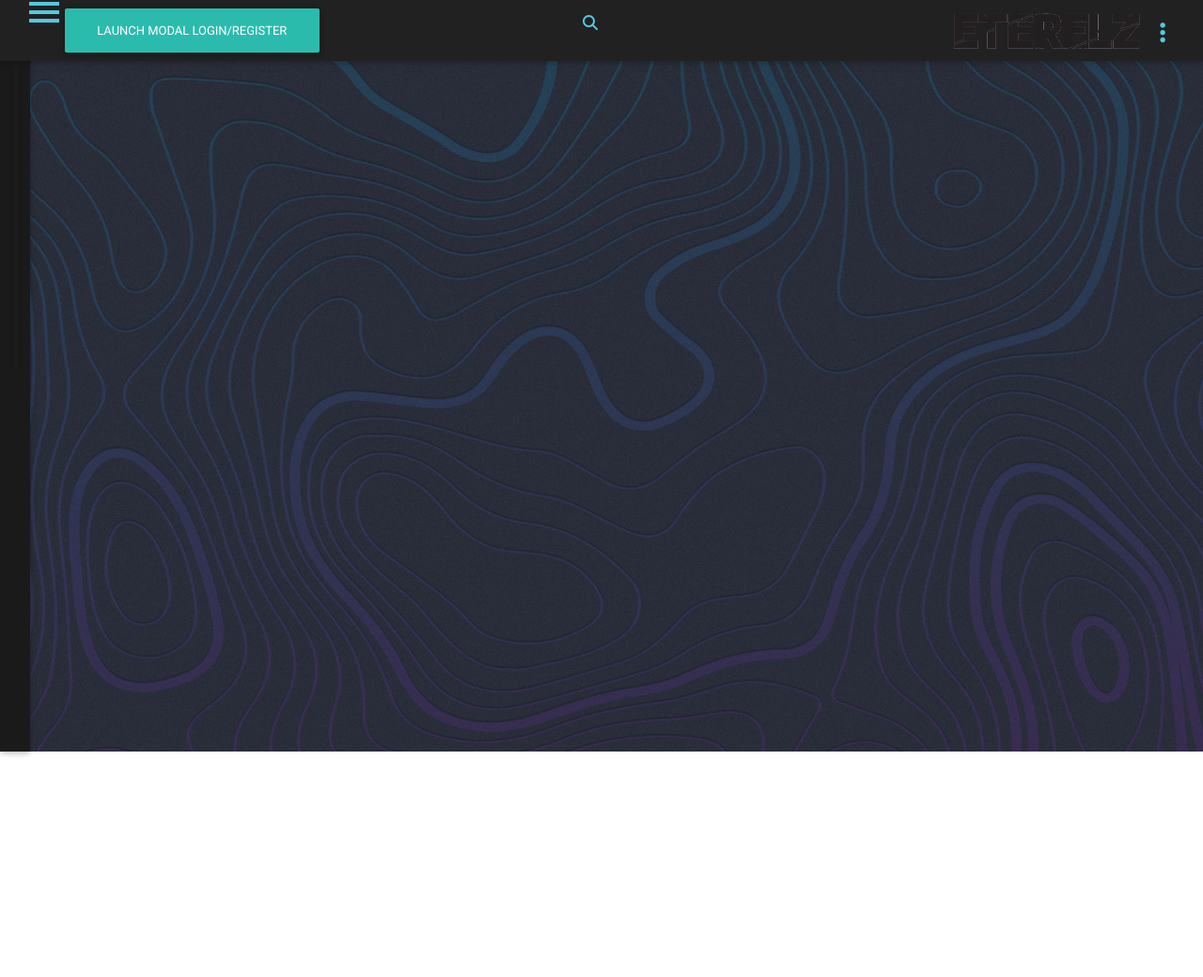
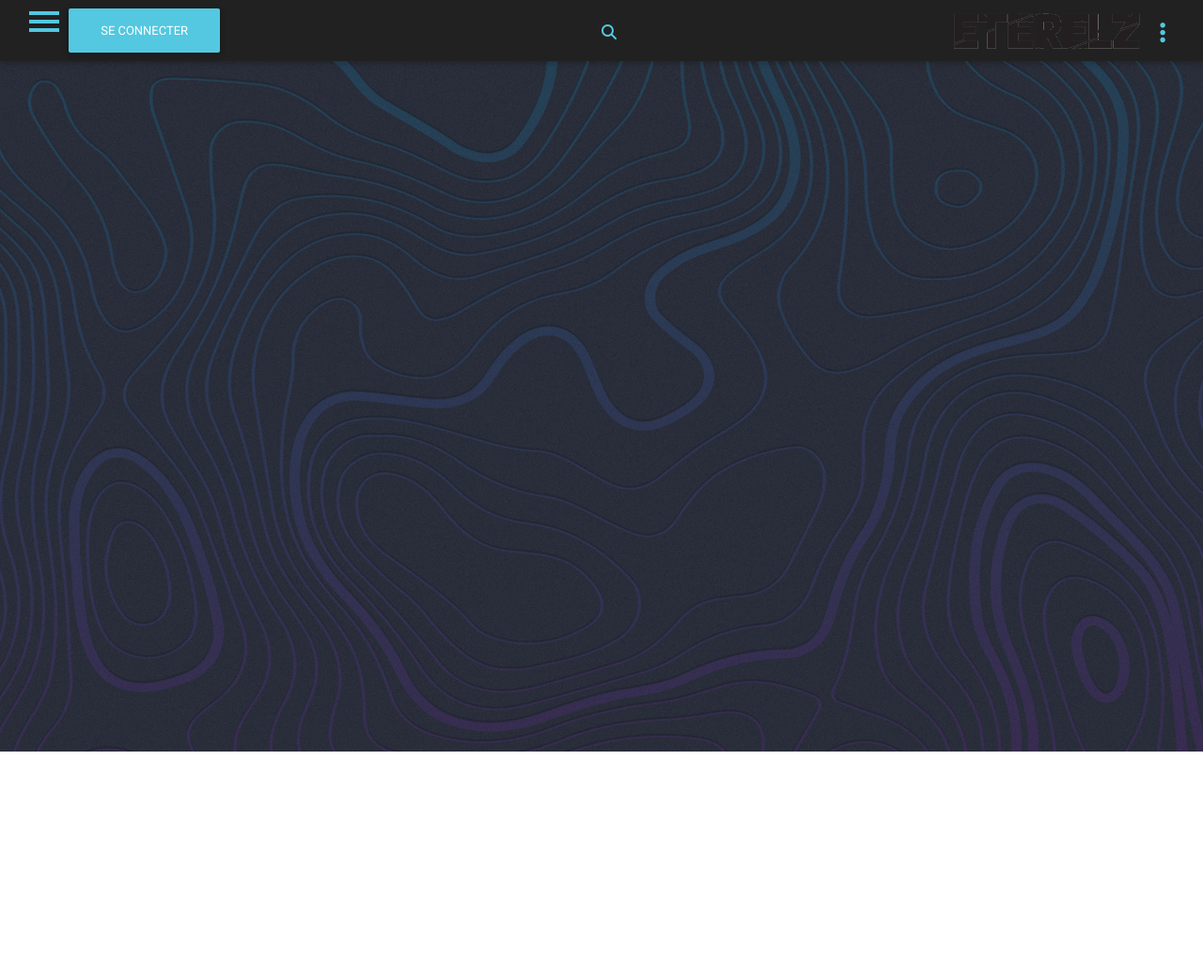
Before and after one commit to RubyCouz/Eterelz, a Symfony app: template templates/base.html.twig in a window 1280 px wide. Shown: the top 1040 px of the page at 94% size. Run offline with Twig, Linux system fonts and the light colour scheme; the template is opened without the code that fills it, so the values that code supplies are empty; some libraries are stand-ins or nearby versions.

Commit message:
Début modal mise à jour 1

```diff
--- a/public/css/sidebar.css
+++ b/public/css/sidebar.css
@@ -29,10 +29,10 @@ html { height: 100%;}
 
 #sidebar-wrapper {
     z-index: 1000;
-    left: 220px;
+    left: 200px;
     width: 0;
     height: 100%;
-    margin-left: -220px;
+    margin-left: -250px;
     overflow-y: auto;
     overflow-x: hidden;
     background: #1a1a1a;
@@ -338,6 +338,10 @@ a[href*="#followme"]::before {
     -webkit-transition: all .35s ease-in-out;
 }
 
+a{
+    margin-left: 40px;
+}
+
 /*-------------------------------*/
 /*            Overlay            */
 /*-------------------------------*/
--- a/public/css/style.css
+++ b/public/css/style.css
@@ -7,7 +7,7 @@ background in progress
     background-position: center;
     background-size: cover;
     background-color: transparent;
-    height: 1500px;
+    /*height: 1500px;*/
 }
 /**
 home background
@@ -44,6 +44,8 @@ searchBar
 
 .search-box:hover > .search-btn {
     background: white;
+    padding-top: 10px;
+    padding-left: 13px;
 }
 
 .search-btn {
@@ -57,6 +59,7 @@ searchBar
     justify-content: center;
     align-items: center;
     transition: 0.4s;
+    padding-top: 10px;
 }
 
 .search-text {
@@ -266,19 +269,19 @@ Mise en forme du formulaire
     color: red;
 }
 
-.row{
+.row {
     padding-top: 15px;
     padding-bottom: 15px;
 }
 
-.container{
+.container {
     background-color: white;
     padding-top: 20px;
     padding-bottom: 20px;
     margin-top: 20px;
 }
 
-#input::placeholder{
+#input::placeholder {
     color: white;
 }
 
@@ -290,7 +293,7 @@ Mise en forme du formulaire
     border-radius: 15px;
 }
 
-#inscription{
+#inscription {
     text-align: center;
     text-transform: uppercase;
     font-size: 30px;
@@ -298,22 +301,44 @@ Mise en forme du formulaire
     margin-bottom: 40px;
 }
 
+.nav-link.waves-effect.waves-light {
+    margin-left: 0px;
+}
+
+#registration {
+    margin-left: 5px;
+}
+
 /**
 Cadre de prévisualisation avatar
 */
 
-#wrapper{
+#wrapper {
     /*text-align: center;*/
     margin: 70px auto;
 }
 
-#output_image{
+#output_image {
     width: 300px;
     height: 300px;
     border: 4px solid #000;
     border-radius: 50%;
 }
 
-.waves-effect{
+/**
+Bouton se connecter dans la barre de navigation
+*/
+
+.waves-effect {
     overflow: visible;
 }
+
+.btn-default {
+    background-color: #53C8E0 !important;
+    margin-left: 10px;
+}
+
+/*Peut être enlever pour la side-barre*/
+.sticky-top {
+    position: absolute;
+}
--- a/templates/base.html.twig
+++ b/templates/base.html.twig
@@ -63,11 +63,11 @@
                                     <ul class="nav nav-tabs md-tabs tabs-2 light-blue darken-3" role="tablist">
                                     <li class="nav-item">
                                         <a class="nav-link active" data-toggle="tab" href="#panel7" role="tab"><i class="fas fa-user mr-1"></i>
-                                        Login</a>
+                                        Connexion</a>
                                     </li>
                                     <li class="nav-item">
                                         <a class="nav-link" data-toggle="tab" href="#panel8" role="tab"><i class="fas fa-user-plus mr-1"></i>
-                                        Register</a>
+                                        Inscription</a>
                                     </li>
                                     </ul>
 
@@ -81,25 +81,25 @@
                                         <div class="md-form form-sm mb-5">
                                             <i class="fas fa-envelope prefix"></i>
                                             <input type="email" id="modalLRInput10" class="form-control form-control-sm validate">
-                                            <label data-error="wrong" data-success="right" for="modalLRInput10">Your email</label>
+                                            <label data-error="wrong" data-success="right" for="modalLRInput10">Votre email</label>
                                         </div>
 
                                         <div class="md-form form-sm mb-4">
                                             <i class="fas fa-lock prefix"></i>
                                             <input type="password" id="modalLRInput11" class="form-control form-control-sm validate">
-                                            <label data-error="wrong" data-success="right" for="modalLRInput11">Your password</label>
+                                            <label data-error="wrong" data-success="right" for="modalLRInput11">Votre mot de passe</label>
                                         </div>
                                         <div class="text-center mt-2">
-                                            <button class="btn btn-info">Log in <i class="fas fa-sign-in ml-1"></i></button>
+                                            <button class="btn btn-info">Se connecter<i class="fas fa-sign-in ml-1"></i></button>
                                         </div>
                                         </div>
                                         <!--Footer-->
                                         <div class="modal-footer">
                                         <div class="options text-center text-md-right mt-1">
-                                            <p>Not a member ? <a href="#" class="blue-text">Sign Up</a></p>
-                                            <p>Forgot <a href="#" class="blue-text">Password ?</a></p>
+                                            <p>Pas encore membre ? <a id="registration" href="#" class="blue-text">S'inscrire</a></p>
+                                            <p>Mot de passe perdu ? <a id="registration" href="#" class="blue-text">Cliquez ici</a></p>
                                         </div>
-                                        <button type="button" class="btn btn-outline-info waves-effect ml-auto" data-dismiss="modal">Close</button>
+                                        <button type="button" class="btn btn-outline-info waves-effect ml-auto" data-dismiss="modal">Fermer</button>
                                         </div>
 
                                     </div>
@@ -113,32 +113,32 @@
                                         <div class="md-form form-sm mb-5">
                                             <i class="fas fa-envelope prefix"></i>
                                             <input type="email" id="modalLRInput12" class="form-control form-control-sm validate">
-                                            <label data-error="wrong" data-success="right" for="modalLRInput12">Your email</label>
+                                            <label data-error="wrong" data-success="right" for="modalLRInput12">Votre email</label>
                                         </div>
 
                                         <div class="md-form form-sm mb-5">
                                             <i class="fas fa-lock prefix"></i>
                                             <input type="password" id="modalLRInput13" class="form-control form-control-sm validate">
-                                            <label data-error="wrong" data-success="right" for="modalLRInput13">Your password</label>
+                                            <label data-error="wrong" data-success="right" for="modalLRInput13">Votre mot de passe</label>
                                         </div>
 
                                         <div class="md-form form-sm mb-4">
                                             <i class="fas fa-lock prefix"></i>
                                             <input type="password" id="modalLRInput14" class="form-control form-control-sm validate">
-                                            <label data-error="wrong" data-success="right" for="modalLRInput14">Repeat password</label>
+                                            <label data-error="wrong" data-success="right" for="modalLRInput14">Répétez votre mot de passe</label>
                                         </div>
 
                                         <div class="text-center form-sm mt-2">
-                                            <button class="btn btn-info">Sign up <i class="fas fa-sign-in ml-1"></i></button>
+                                            <button class="btn btn-info">S'inscrire<i class="fas fa-sign-in ml-1"></i></button>
                                         </div>
 
                                         </div>
                                         <!--Footer-->
                                         <div class="modal-footer">
                                         <div class="options text-right">
-                                            <p class="pt-1">Already have an account ? <a href="#" class="blue-text">Log In</a></p>
+                                            <p class="pt-1">Déjà un compte ? <a href="#" id="registration" class="blue-text">Se connecter</a></p>
                                         </div>
-                                        <button type="button" class="btn btn-outline-info waves-effect ml-auto" data-dismiss="modal">Close</button>
+                                        <button type="button" class="btn btn-outline-info waves-effect ml-auto" data-dismiss="modal">Fermer</button>
                                         </div>
                                     </div>
                                     <!--/.Panel 8-->
@@ -152,8 +152,7 @@
                             <!--Modal: Login / Register Form-->
 
                             <div class="text-center">
-                            <a href="" class="btn btn-default btn-rounded my-3" data-toggle="modal" data-target="#modalLRForm" data-backdrop="false">Launch
-                                Modal LogIn/Register</a>
+                            <a href="" class="btn btn-default" data-toggle="modal" data-target="#modalLRForm" data-backdrop="false">SE CONNECTER</a>
                             </div>
                         </li>
                     {% endif %}
```
